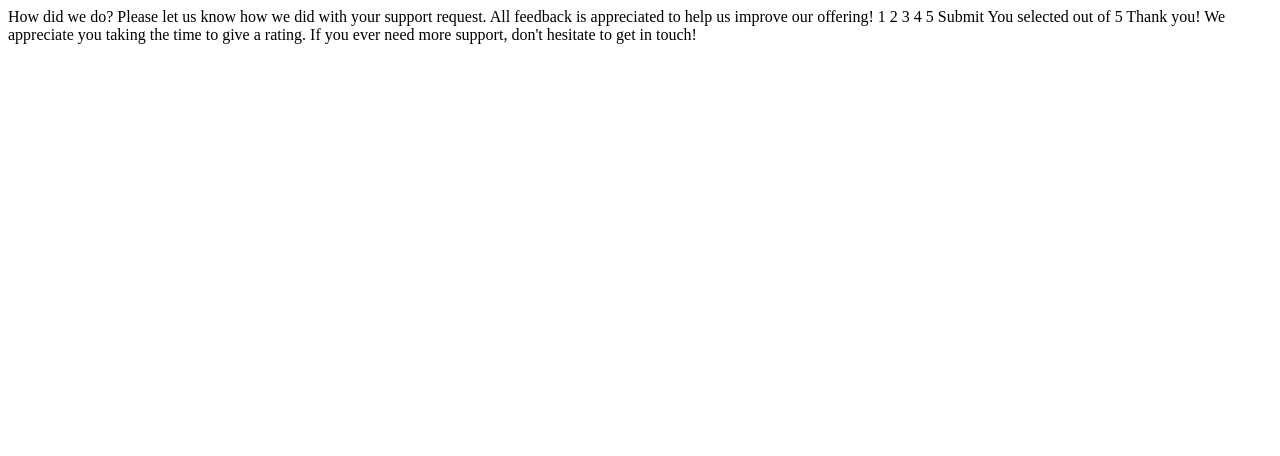
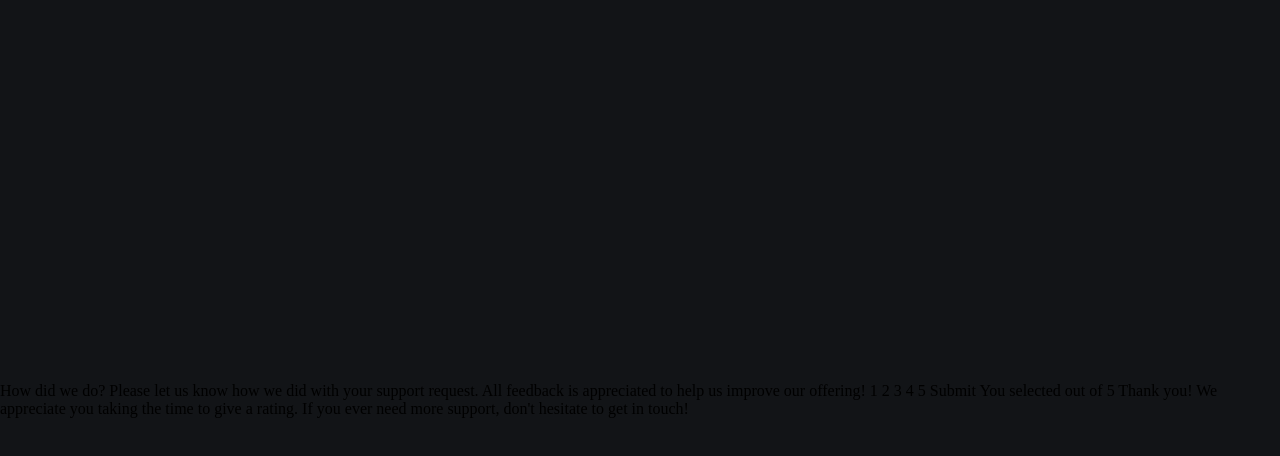
Before and after one commit to paatre/interactive-rating-component, a plain HTML site: page index.html in a window 1280 px wide. Drawn offline with Linux system fonts and the light colour scheme.

Commit message:
Add base style.

```diff
--- a/styles/main.scss
+++ b/styles/main.scss
@@ -0,0 +1,36 @@
+@import url('https://fonts.googleapis.com/css2?family=Overpass:wght@400;700&display=swap');
+
+:root {
+  // Primary
+  --orange: hsl(25, 97%, 53%);
+  // Neutral
+  --white: hsl(0, 0%, 100%);
+  --light-grey: hsl(217, 12%, 63%);
+  --medium-grey: hsl(216, 12%, 54%);
+  --dark-blue: hsl(213, 19%, 18%);
+  --very-dark-blue: hsl(216, 12%, 8%);
+  // Typography
+  --body-copy-font-size: 15px;
+}
+
+*,
+*::after,
+*::before {
+  margin: 0;
+  padding: 0;
+  box-sizing: border-box;
+}
+
+html {
+  min-height: 100%;
+  display: flex;
+  flex-direction: column;
+
+  body {
+    flex-grow: 1;
+    display: flex;
+    align-items: center;
+    justify-content: center;
+    background-color: var(--very-dark-blue);
+  }
+}
```
Also changed, not shown: styles/main.css.
